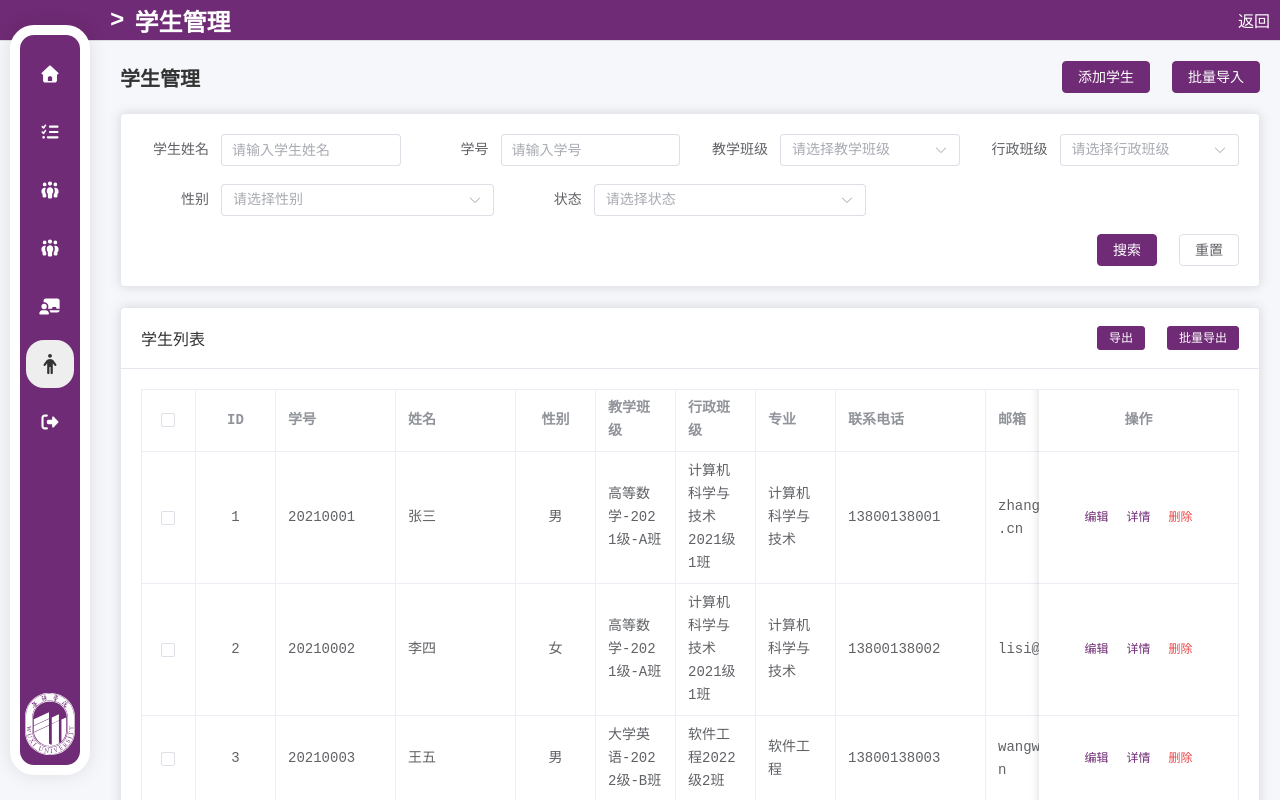
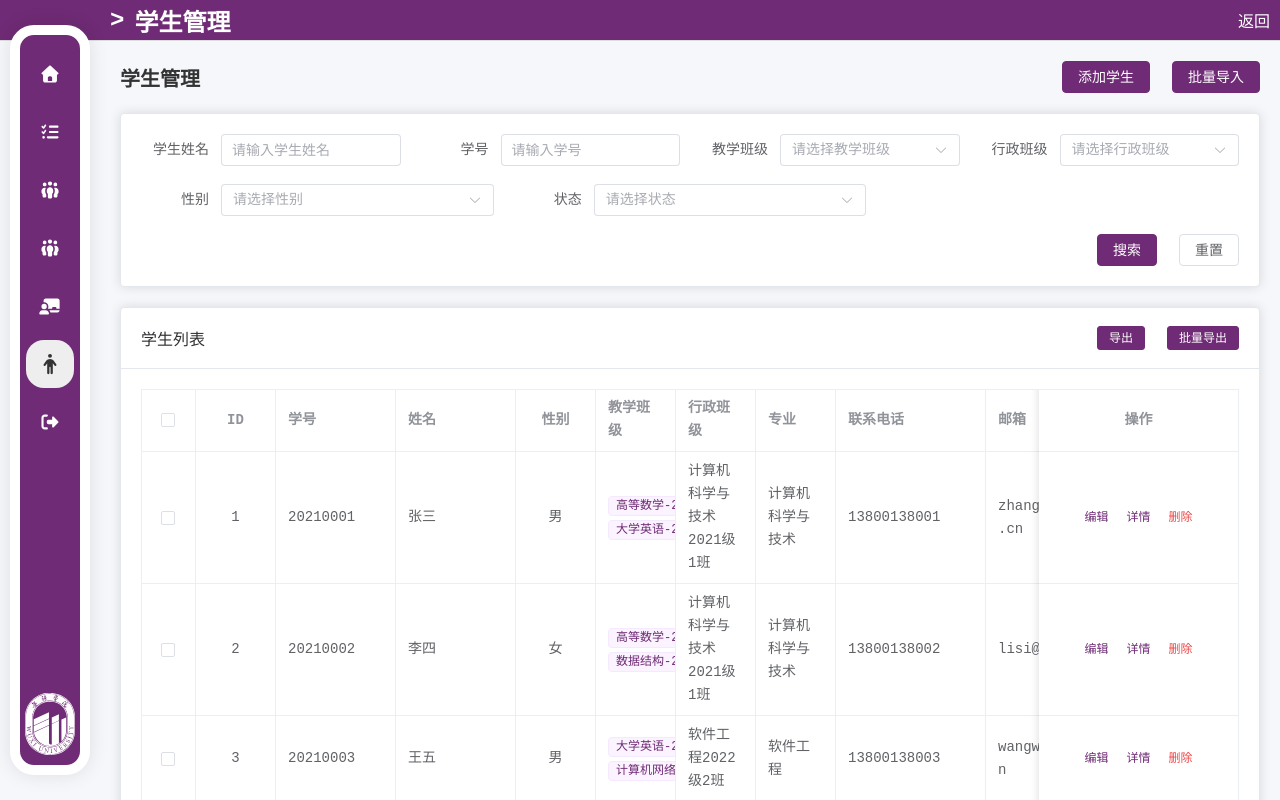
Before and after one commit to WXUProjects/CWXU-EducationEvaluationManagement-Frontend, a Vue app: page /students in a window 1280 px wide. Shown: the top 800 px of the page. Built offline with nearby package versions, Linux system fonts and the light colour scheme; a small style sheet from the web is missing.

Commit message:
学生管理多教学班级支持

```diff
--- a/src/views/Students.vue
+++ b/src/views/Students.vue
@@ -89,7 +89,15 @@
                         {{ row.gender === 'male' ? '男' : '女' }}
                     </template>
                 </el-table-column>
-                <el-table-column prop="className" label="教学班级" />
+                <el-table-column prop="classNames" label="教学班级">
+                    <template #default="{ row }">
+                        <div class="class-names">
+                            <el-tag v-for="(className, index) in row.classNames" :key="index" size="small" class="class-tag">
+                                {{ className }}
+                            </el-tag>
+                        </div>
+                    </template>
+                </el-table-column>
                 <el-table-column prop="administrativeClassName" label="行政班级" />
                 <el-table-column prop="major" label="专业" />
                 <el-table-column prop="phone" label="联系电话" width="150" />
@@ -141,8 +149,8 @@
                         <el-radio label="female">女</el-radio>
                     </el-radio-group>
                 </el-form-item>
-                <el-form-item label="教学班级" prop="classId">
-                    <el-select v-model="studentForm.classId" placeholder="请选择教学班级">
+                <el-form-item label="教学班级" prop="classIds">
+                    <el-select v-model="studentForm.classIds" placeholder="请选择教学班级" multiple>
                         <el-option v-for="classItem in classes" :key="classItem.id" :label="classItem.name"
                             :value="classItem.id" />
                     </el-select>
@@ -268,8 +276,8 @@ const studentForm = reactive({
     studentId: '',
     name: '',
     gender: 'male',
-    classId: '',
-    className: '',
+    classIds: [] as number[],
+    classNames: [] as string[],
     administrativeClassId: '',
     major: '',
     phone: '',
@@ -283,7 +291,18 @@ const studentForm = reactive({
 const studentRules = {
     studentId: [{ required: true, message: '请输入学号', trigger: 'blur' }],
     name: [{ required: true, message: '请输入学生姓名', trigger: 'blur' }],
-    classId: [{ required: true, message: '请选择教学班级', trigger: 'change' }],
+    classIds: [
+        {
+            validator: (rule: any, value: any, callback: any) => {
+                if (!value || value.length === 0) {
+                    callback(new Error('请选择至少一个教学班级'))
+                } else {
+                    callback()
+                }
+            },
+            trigger: 'change'
+        }
+    ],
     administrativeClassId: [{ required: true, message: '请选择行政班级', trigger: 'change' }],
     major: [{ required: true, message: '请输入专业', trigger: 'blur' }],
     phone: [{ required: true, message: '请输入联系电话', trigger: 'blur' }],
@@ -401,8 +420,8 @@ const handleAddStudent = () => {
         studentId: '',
         name: '',
         gender: 'male',
-        classId: '',
-        className: '',
+        classIds: [] as number[],
+        classNames: [] as string[],
         administrativeClassId: '',
         major: '',
         phone: '',
@@ -417,11 +436,10 @@ const handleAddStudent = () => {
 // 编辑学生
 const handleEdit = (row: any) => {
     dialogTitle.value = '编辑学生'
-    // 将数组类型的 classIds 转换为单个 classId（取第一个）
-    const classId = row.classIds && row.classIds.length > 0 ? row.classIds[0] : ''
     Object.assign(studentForm, {
         ...row,
-        classId: classId,
+        classIds: row.classIds || [],
+        classNames: row.classNames || [],
         administrativeClassId: row.administrativeClassId || ''
     })
     dialogVisible.value = true
@@ -526,9 +544,11 @@ const handleSubmit = async () => {
     try {
         await studentFormRef.value.validate()
 
-        // 获取教学班级名称和行政班级名称
-        const className = getClassNameById(Number(studentForm.classId))
+        // 获取教学班级名称数组和行政班级名称
+        const classNames = studentForm.classIds.map(id => getClassNameById(id))
         const administrativeClassName = getAdministrativeClassNameById(Number(studentForm.administrativeClassId))
+        // 保留className为第一个班级名称（兼容性）
+        const className = classNames.length > 0 ? classNames[0] : ''
 
         if (studentForm.id === 0) {
             // 添加新学生
@@ -536,8 +556,8 @@ const handleSubmit = async () => {
             studentsData.value.push({
                 ...studentForm,
                 id: newId,
-                classIds: [Number(studentForm.classId)],
-                classNames: [className],
+                classIds: studentForm.classIds,
+                classNames: classNames,
                 administrativeClassId: Number(studentForm.administrativeClassId),
                 administrativeClassName: administrativeClassName,
                 className: className
@@ -549,8 +569,8 @@ const handleSubmit = async () => {
             if (index !== -1) {
                 studentsData.value[index] = {
                     ...studentForm,
-                    classIds: [Number(studentForm.classId)],
-                    classNames: [className],
+                    classIds: studentForm.classIds,
+                    classNames: classNames,
                     administrativeClassId: Number(studentForm.administrativeClassId),
                     administrativeClassName: administrativeClassName,
                     className: className
@@ -645,4 +665,14 @@ onMounted(() => {
     justify-content: flex-end;
     gap: 10px;
 }
+
+.class-names {
+    display: flex;
+    flex-wrap: wrap;
+    gap: 4px;
+}
+
+.class-tag {
+    margin-right: 4px;
+}
 </style>
```
